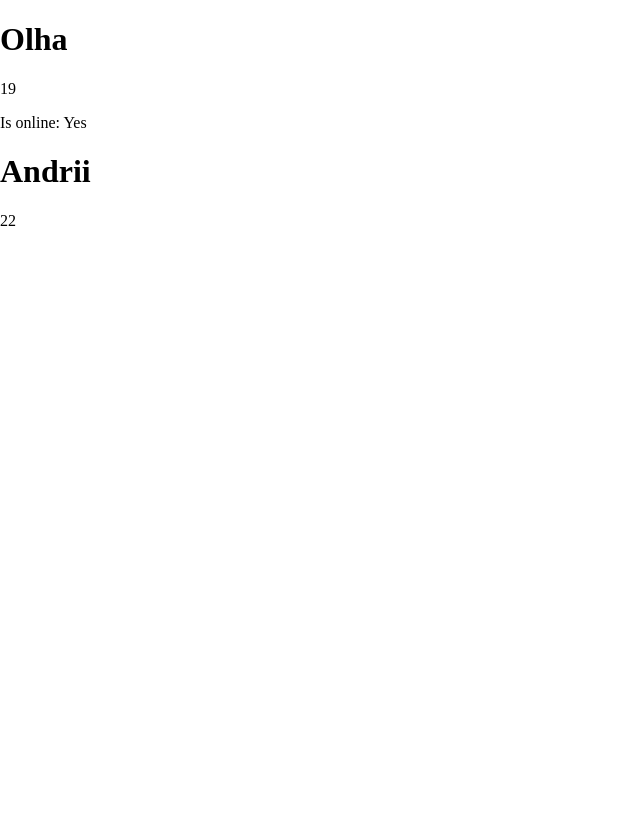
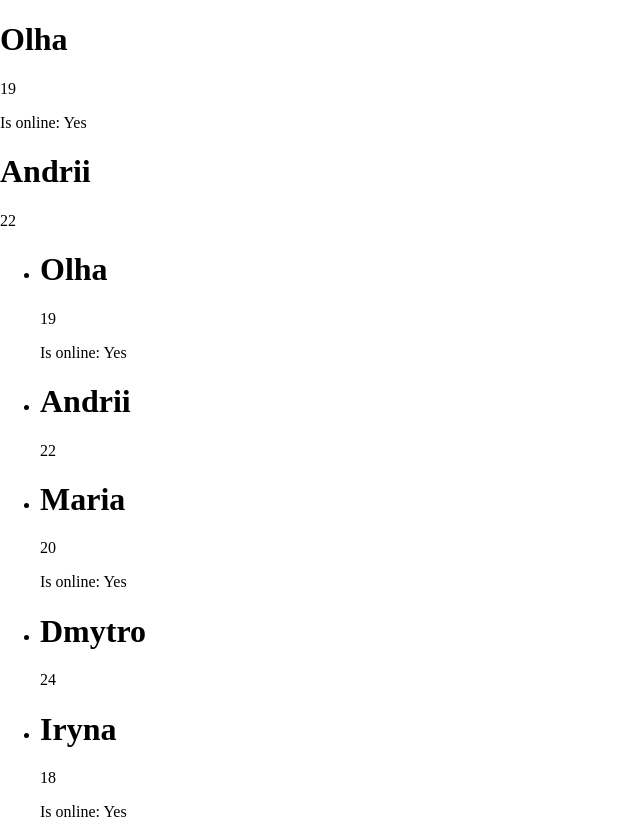
Before and after one commit to AlonaHarnyk/bc_80_react_next, a React (Vite) app: page / in a window 1280 px wide. Shown: the whole page, without its empty margins (0-640 px from the left). Before the commit the page ends 800 px from the top, so only its background shows below. Built offline with nearby package versions, Linux system fonts and the light colour scheme.

Commit message:
Create students component

```diff
--- a/src/components/App/App.tsx
+++ b/src/components/App/App.tsx
@@ -1,5 +1,6 @@
 import { students } from '../../data/data';
-import { Student } from "../Student/Student";
+import Student from "../Student/Student";
+import Students from './Students/Students';
 
 export default function App() {
   //   return <div>test</div>;
@@ -7,6 +8,7 @@ export default function App() {
     <>
       <Student student={students[0]} />
       <Student student={students[1]} />
+      <Students students={students}/>
     </>
     //   <h1>{student.name}</h1>
     //   <p>{student.age}</p>
--- /dev/null
+++ b/src/components/App/Students/Students.tsx
@@ -0,0 +1,16 @@
+import type { StudentItem } from "../../../types"
+import Student from "../../Student/Student"
+interface StudentsProps{
+    students:StudentItem[]
+}
+
+export default function Students({ students }: StudentsProps) {
+
+    return <ul>
+        {students.map((student) => {
+            return <li key={student.id} >
+              <Student student={student}/>
+            </li>
+        })}
+    </ul>
+}
--- a/src/components/Student/Student.tsx
+++ b/src/components/Student/Student.tsx
@@ -4,7 +4,7 @@ interface StudentProps {
     student: StudentItem;
 }
 
-export function Student({ student }: StudentProps) {
+export default function Student({ student }: StudentProps) {
     return <>
       <h1>{student.name}</h1>
       <p>{student.age}</p>
--- a/src/types/index.ts
+++ b/src/types/index.ts
@@ -2,4 +2,5 @@ export interface StudentItem {
     name: string;
     age: number;
     isOnline: boolean;
+    id: number
 }
```
